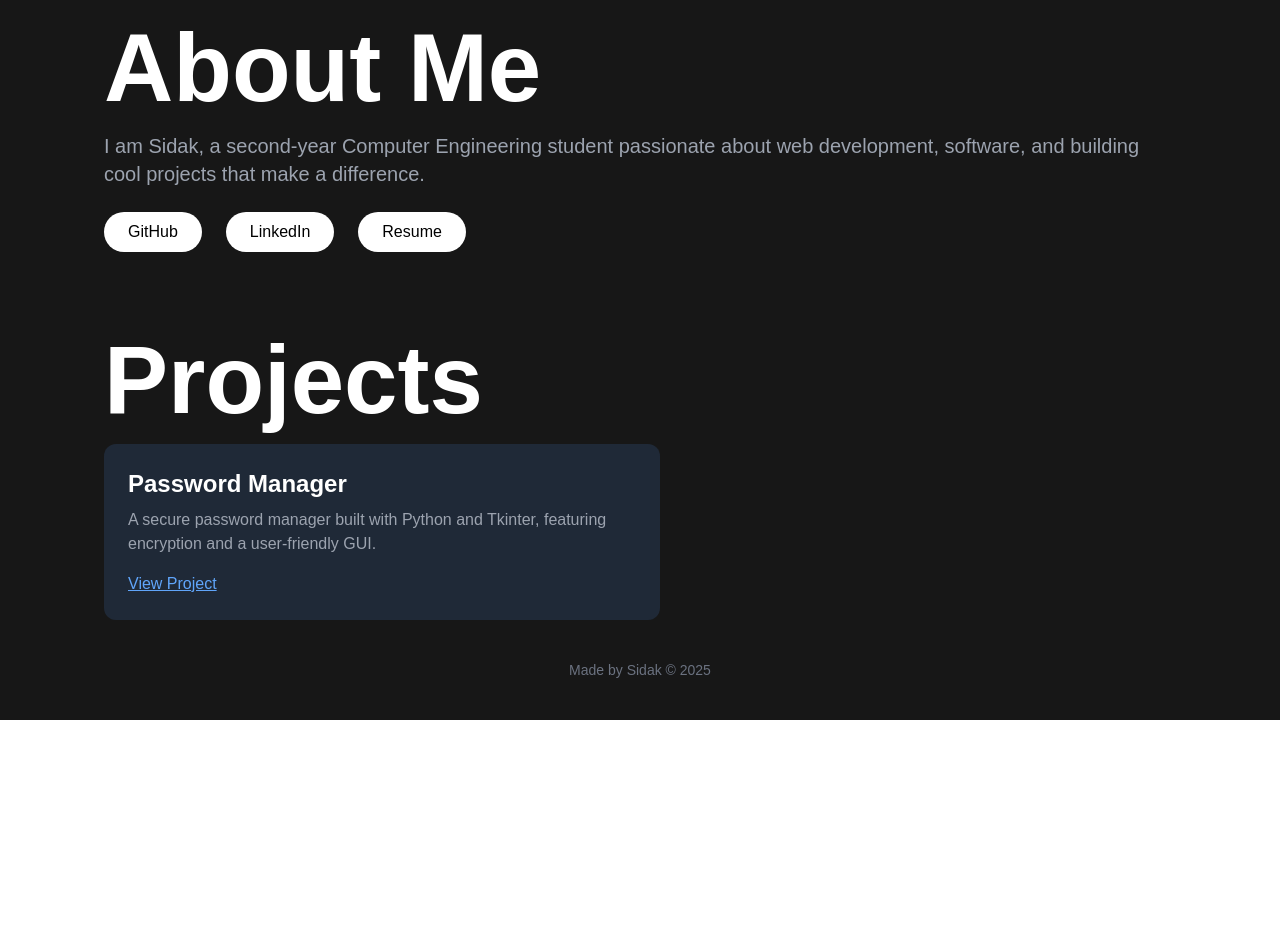
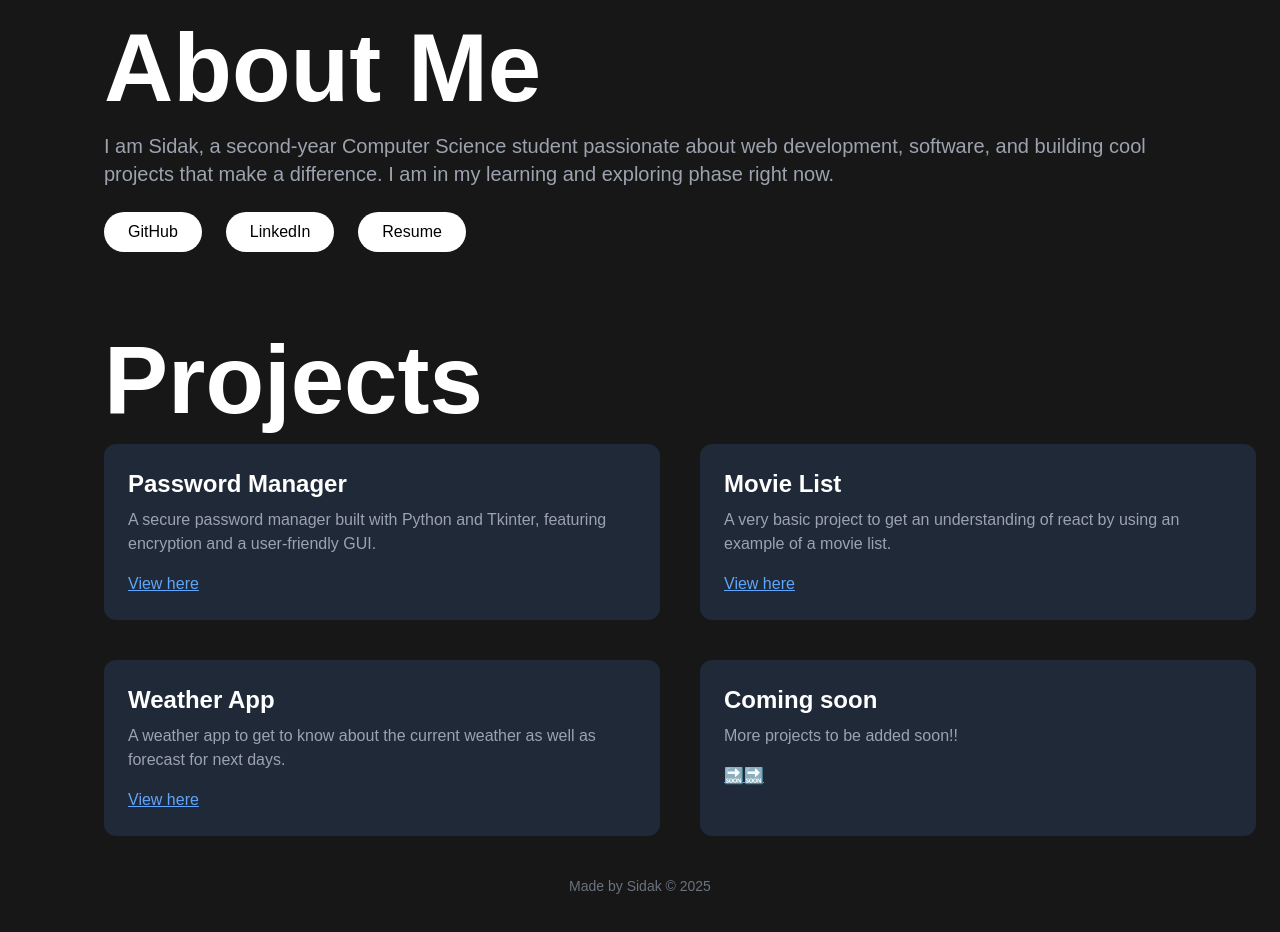
Before and after one commit to sidak005/website, a Next.js app: page / in a window 1280 px wide. Shown: the part 380-1312 px from the top of the page. Before the commit the page ends 1100 px from the top, so only its background shows below. Built offline with nearby package versions, Linux system fonts and the light colour scheme.

Commit message:
added projects

```diff
--- a/pages/index.js
+++ b/pages/index.js
@@ -11,7 +11,7 @@ export default function Home() {
           <TextHoverEffect text="Sidak" />
         </div>
         <p className="mt-40 text-gray-300 text-2xl font-medium relative z-10">
-          Aspiring Software Engineer | Building Cool Things 🚀
+          Aspiring Software Engineer | Building Cool Things
         </p>
       </section>
 
@@ -19,20 +19,20 @@ export default function Home() {
       <section className="flex flex-col items-start mt-30 px-20">
         <h2 className="text-8xl font-bold mb-4">About Me</h2>
         <p className="max-w-9xl text-left text-gray-400 mb-6 text-xl">
-          I am Sidak, a second-year Computer Engineering student passionate
+          I am Sidak, a second-year Computer Science student passionate
           about web development, software, and building cool projects that make
-          a difference.
+          a difference. I am in my learning and exploring phase right now.
         </p>
         <div className="flex gap-6">
           <a
-            href="https://github.com/YOUR_GITHUB"
+            href="https://github.com/sidak005"
             target="_blank"
             className="bg-white text-black px-6 py-2 rounded-full hover:bg-gray-300 transition"
           >
             GitHub
           </a>
           <a
-            href="https://linkedin.com/in/YOUR_LINKEDIN"
+            href="https://www.linkedin.com/in/sidak-harnoor-singh-853aa2294/"
             target="_blank"
             className="bg-white text-black px-6 py-2 rounded-full hover:bg-gray-300 transition"
           >
@@ -60,11 +60,53 @@ export default function Home() {
               encryption and a user-friendly GUI.
             </p>
             <a
-              href="https://github.com/YOUR_GITHUB/password-manager"
+              href="https://github.com/sidak005/password-manager"
               target="_blank"
               className="text-blue-400 underline"
             >
-              View Project
+              View here
+            </a>
+          </div>
+          {/* movie card */}
+          <div className="p-6 bg-gray-800 rounded-xl hover:scale-105 transition-transform">
+              <h3 className="text-2xl font-semibold mb-2">Movie List</h3>
+              <p className="text-gray-400 mb-4">
+              A very basic project to get an understanding of react by using an example of a movie list.
+              </p>
+            <a
+              href="https://github.com/sidak005/react-movieList"
+              target="_blank"
+              className="text-blue-400 underline"
+            >
+              View here
+            </a>
+          </div>
+          {/* weather app */}
+          <div className="p-6 bg-gray-800 rounded-xl hover:scale-105 transition-transform">
+              <h3 className="text-2xl font-semibold mb-2">Weather App</h3>
+              <p className="text-gray-400 mb-4">
+              A weather app to get to know about the current weather as well as forecast for next days.
+              </p>
+            <a
+              href="https://github.com/sidak005/react-movieList"
+              target="_blank"
+              className="text-blue-400 underline"
+            >
+              View here
+            </a>
+          </div>
+          {/* coming soon */}
+          <div className="p-6 bg-gray-800 rounded-xl hover:scale-105 transition-transform">
+              <h3 className="text-2xl font-semibold mb-2">Coming soon</h3>
+              <p className="text-gray-400 mb-4">
+              More projects to be added soon!!
+              </p>
+            <a
+              href="https://github.com/sidak005/react-movieList"
+              target="_blank"
+              className="text-blue-400 underline"
+            >
+              🔜🔜
             </a>
           </div>
         </div>
```
